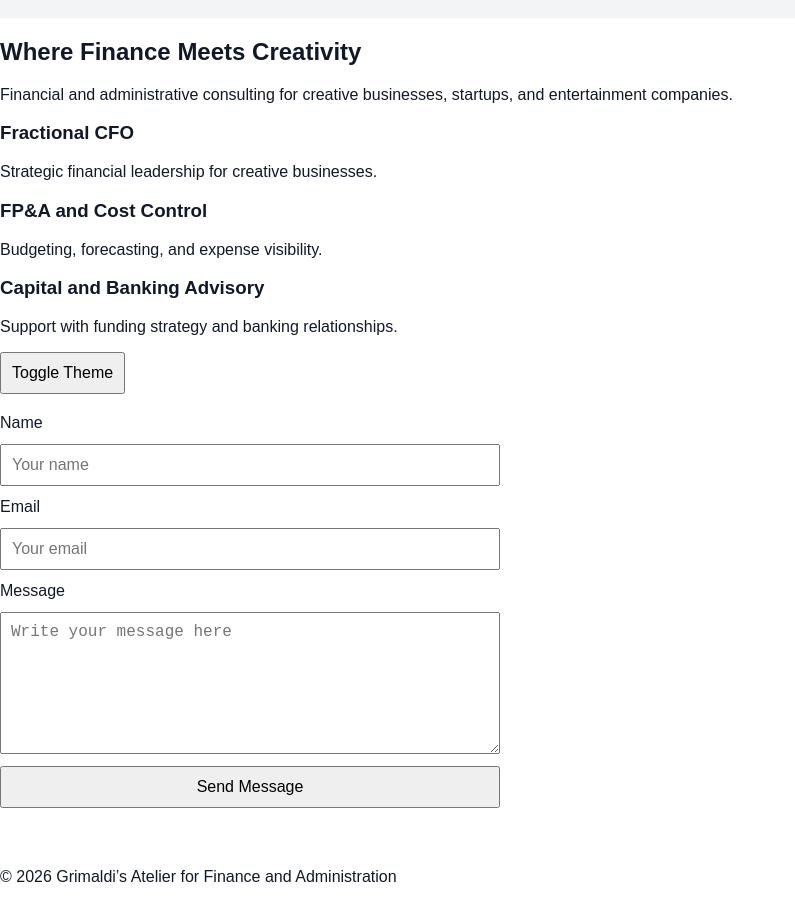
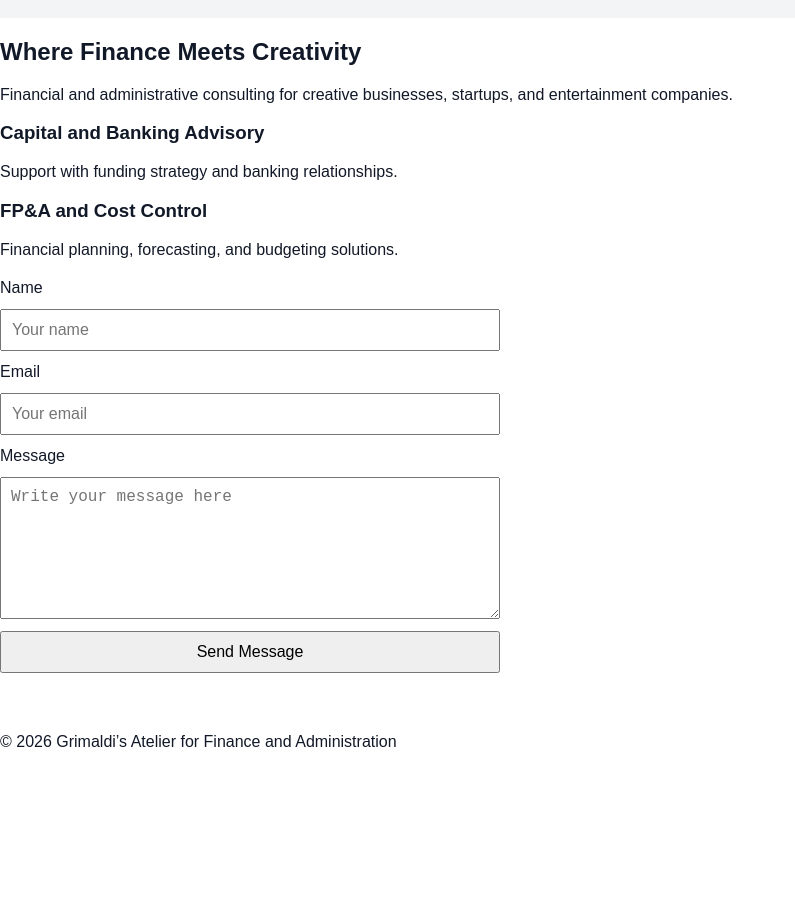
Before and after one commit to palomagrimaldi/week2_project, a Next.js app in the folder week3_project/: page /contact in a window 1280 px wide. Shown: the part 144-1046 px from the top of the page, without its empty margins (0-795 px from the left). After the commit the page ends 911 px from the top, so only its background shows below. Built offline with nearby package versions, Linux system fonts and the light colour scheme.

Commit message:
Week 3 interactive features completed

```diff
--- a/week3_project/app/contact/page.tsx
+++ b/week3_project/app/contact/page.tsx
@@ -5,37 +5,44 @@ import ContactForm from "@/components/ContactForm";
 
 const services = [
   {
-    title: "Fractional CFO",
-    description: "Strategic financial leadership for creative businesses.",
+    title: "Capital and Banking Advisory",
+    description:
+      "Support with funding strategy and banking relationships.",
   },
+
   {
     title: "FP&A and Cost Control",
-    description: "Budgeting, forecasting, and expense visibility.",
-  },
-  {
-    title: "Capital and Banking Advisory",
-    description: "Support with funding strategy and banking relationships.",
+    description:
+      "Financial planning, forecasting, and budgeting solutions.",
   },
 ];
 
 export default function Home() {
+
   return (
+
     <>
+
       <Hero />
 
       <section>
+
         {services.map((service) => (
+
           <Card
             key={service.title}
             title={service.title}
             description={service.description}
           />
+
         ))}
+
       </section>
 
-      <ThemeToggle />
 
-      <ContactForm />
+            <ContactForm />
+
     </>
+
   );
 }
--- a/week3_project/components/ContactForm.tsx
+++ b/week3_project/components/ContactForm.tsx
@@ -1,60 +1,124 @@
 "use client";
 
+import React from "react";
+
 export default function ContactForm() {
-  const handleSubmit = (event: React.FormEvent<HTMLFormElement>) => {
+
+  const handleSubmit = (
+    event: React.FormEvent<HTMLFormElement>
+  ) => {
+
     event.preventDefault();
 
-    const name = document.getElementById("name") as HTMLInputElement;
-    const email = document.getElementById("email") as HTMLInputElement;
-    const message = document.getElementById("message") as HTMLTextAreaElement;
-    const feedback = document.getElementById("feedback");
+    const form = event.currentTarget;
 
-    let errors: string[] = [];
+    const name =
+      form.elements.namedItem("name") as HTMLInputElement;
 
-    if (name.value.trim() === "") {
-      errors.push("Name is required.");
+    const email =
+      form.elements.namedItem("email") as HTMLInputElement;
+
+    const message =
+      form.elements.namedItem("message") as HTMLTextAreaElement;
+
+    const feedback =
+      document.getElementById("feedback");
+
+    // EMPTY FIELDS
+
+    if (
+      !name.value ||
+      !email.value ||
+      !message.value
+    ) {
+
+      if (feedback) {
+
+        feedback.textContent =
+          "Please complete all fields before submitting.";
+
+      }
+
+      return;
     }
 
-    if (email.value.trim() === "" || !email.validity.valid) {
-      errors.push("Valid email is required.");
+    // INVALID EMAIL
+
+    if (
+      !email.value.includes("@") ||
+      !email.value.includes(".")
+    ) {
+
+      if (feedback) {
+
+        feedback.textContent =
+          "Please enter a valid email address.";
+
+      }
+
+      return;
     }
 
-    if (message.value.trim() === "") {
-      errors.push("Message is required.");
+    // SUCCESS
+
+    if (feedback) {
+
+      feedback.textContent =
+        "Thank you! Your message was successfully validated.";
+
     }
 
-    if (!feedback) return;
-
-    if (errors.length > 0) {
-      feedback.textContent = errors.join(" ");
-      feedback.setAttribute(
-        "style",
-        "color: red; font-weight: bold; margin-top: 10px;"
-      );
-    } else {
-      feedback.textContent = "Message sent successfully!";
-      feedback.setAttribute(
-        "style",
-        "color: lightgreen; font-weight: bold; margin-top: 10px;"
-      );
-      event.currentTarget.reset();
-    }
+    form.reset();
   };
 
   return (
-    <form onSubmit={handleSubmit}>
-      <label htmlFor="name">Name</label>
-      <input id="name" type="text" placeholder="Your name" />
 
-      <label htmlFor="email">Email</label>
-      <input id="email" type="email" placeholder="Your email" />
+    <form
+      onSubmit={handleSubmit}
+      noValidate
+    >
 
-      <label htmlFor="message">Message</label>
-      <textarea id="message" placeholder="Write your message here"></textarea>
+      <label htmlFor="name">
+        Name
+      </label>
 
-      <button type="submit">Send Message</button>
+      <input
+        id="name"
+        name="name"
+        type="text"
+        placeholder="Your name"
+      />
 
-      <p id="feedback" aria-live="polite"></p>
+      <label htmlFor="email">
+        Email
+      </label>
+
+      <input
+        id="email"
+        name="email"
+        type="text"
+        placeholder="Your email"
+      />
+
+      <label htmlFor="message">
+        Message
+      </label>
+
+      <textarea
+        id="message"
+        name="message"
+        placeholder="Write your message here"
+      ></textarea>
+
+      <button type="submit">
+        Send Message
+      </button>
+
+      <p
+        id="feedback"
+        aria-live="polite"
+      ></p>
+
     </form>
   );
 }
```
